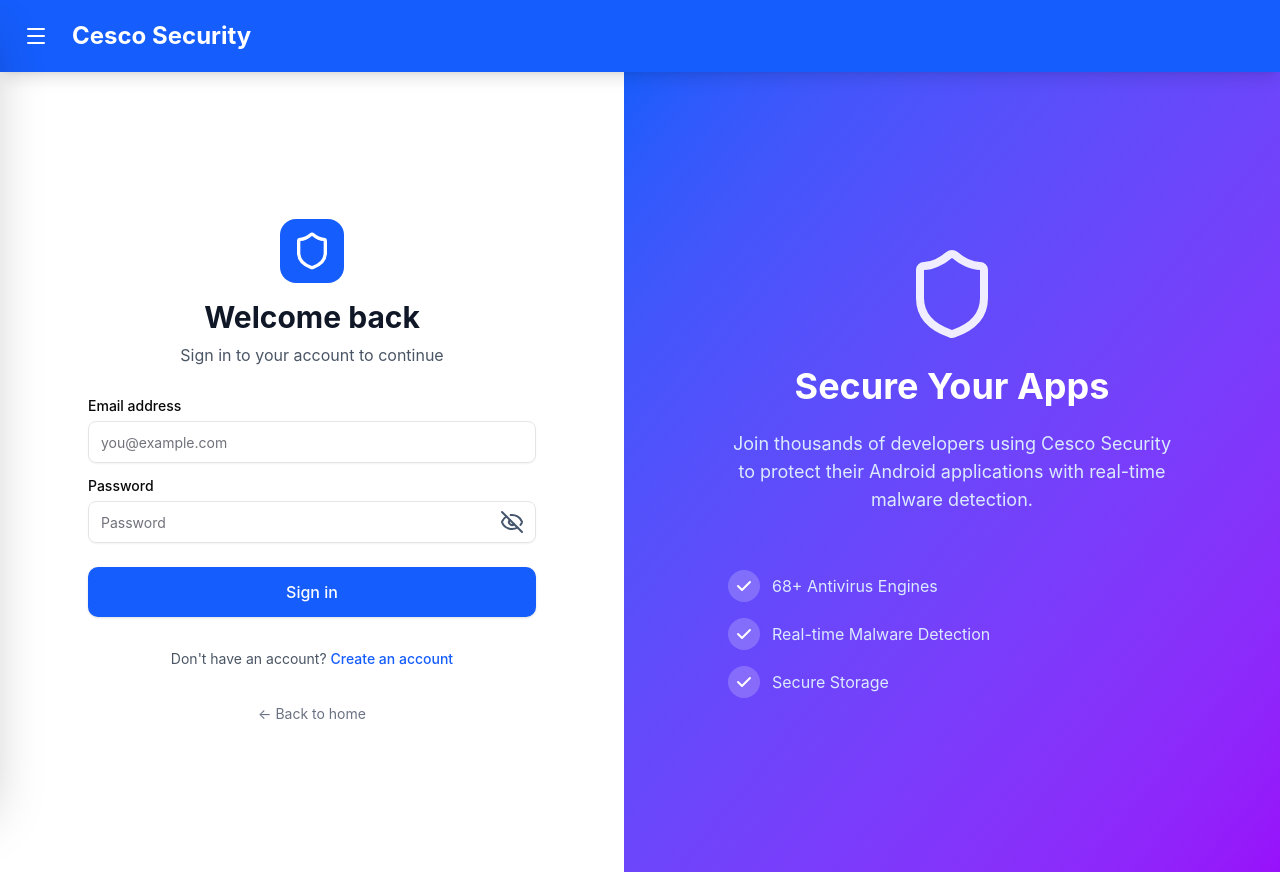
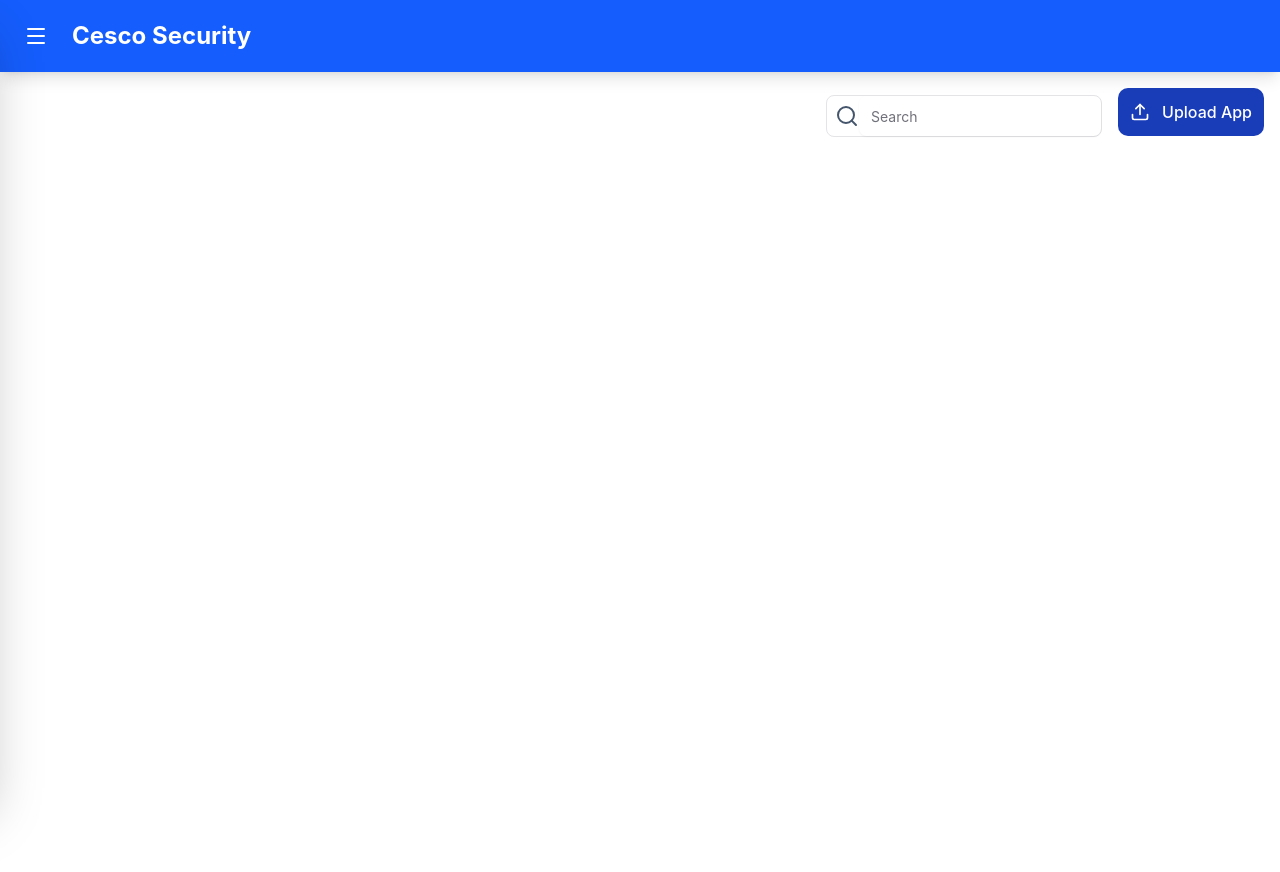
Before and after one commit to Mbungai-Francesco/test_technique, a React (Vite) app: page /library in a window 1280 px wide. Before the commit this address led to /login. After the commit the page ends 800 px from the top, so only its background shows below. Built offline with nearby package versions, Linux system fonts and the light colour scheme; no server answers.

Commit message:
create accont logic and login logic done

```diff
--- a/src/api/auth.ts
+++ b/src/api/auth.ts
@@ -9,8 +9,11 @@
     const res = await api.post(`${link}/${route}/register`, registerDto);
     console.log("message", res.statusText);
     return res.data as AuthResponse;
-  } catch (error) {
+  } catch (error : any) {
     console.error('Error:', error);
+    if(String(error).includes("409")){
+      throw new Error("User already exists");
+    }
     return null;
   }
 }
--- a/src/routes/_auth/register.tsx
+++ b/src/routes/_auth/register.tsx
@@ -78,10 +78,12 @@
         toast.dismiss()
         setUser(data.user)
         navigate({ to: '/library' })
-      } else loadToast('Warning', 'Wrong credentials', 3000, 'red')
+      } else {
+        loadToast('Warning', 'Wrong credentials', 3000, 'red')
+      }
     },
     onError: (error) => {
-      loadToast('Warning', 'Wrong credentials', 3000, 'red')
+      loadToast('Warning', 'Email already Exists', 3000, 'red')
       console.error('Error logging in:', error)
     },
   })
--- a/src/routes/library/index.tsx
+++ b/src/routes/library/index.tsx
@@ -3,20 +3,22 @@
 import { useAppContext } from '@/hooks/useAppContext'
 import { getProfile } from '@/api/auth'
 import { getAppsByUser } from '@/api/application'
+import { Search, Upload } from 'lucide-react'
+import { Input } from '@/components/ui/input'
 
 export const Route = createFileRoute('/library/')({
   beforeLoad: async () => {
-    try {
-      const user = await getProfile()
-      console.log(user)
-      if (user == null) {
-        console.log("it 'worked'")
-        return redirect({ to: '/login' })
-      }
-    } catch (e) {
-      console.log('it failed')
-      return redirect({ to: '/login' })
-    }
+    // try {
+    //   const user = await getProfile()
+    //   console.log(user)
+    //   if (user == null) {
+    //     console.log("it 'worked'")
+    //     return redirect({ to: '/login' })
+    //   }
+    // } catch (e) {
+    //   console.log('it failed')
+    //   return redirect({ to: '/login' })
+    // }
   },
   component: RouteComponent,
 })
@@ -29,5 +31,27 @@
     queryFn: () => getAppsByUser(id),
   })
 
-  return <div>Hello "/library/"</div>
+  return (
+    <div className="p-4">
+      <div className="flex items-center justify-end gap-4">
+        {/* Search Bar */}
+        <div className="relative flex z-0 items-center border rounded-md pl-2">
+          <div className="flex items-center gap-1 cursor-pointer text-slate-600 hover:text-slate-900">
+            <Search className=""/>
+          </div>
+          <Input
+            placeholder="Search"
+            className="py-5 z-0 flex w-full border-0 outline-none focus:ring-0 active:outline-0 active:ring-0 focus:outline-none"
+          />
+        </div>
+        <button
+          onClick={() => {}}
+          className="flex items-center gap-3 p-3 rounded-lg bg-blue-800 hover:bg-blue-800 transition-colors mb-2"
+        >
+          <Upload size={20} className="text-white" />
+          <span className="font-medium text-white">Upload App</span>
+        </button>
+      </div>
+    </div>
+  )
 }
```
